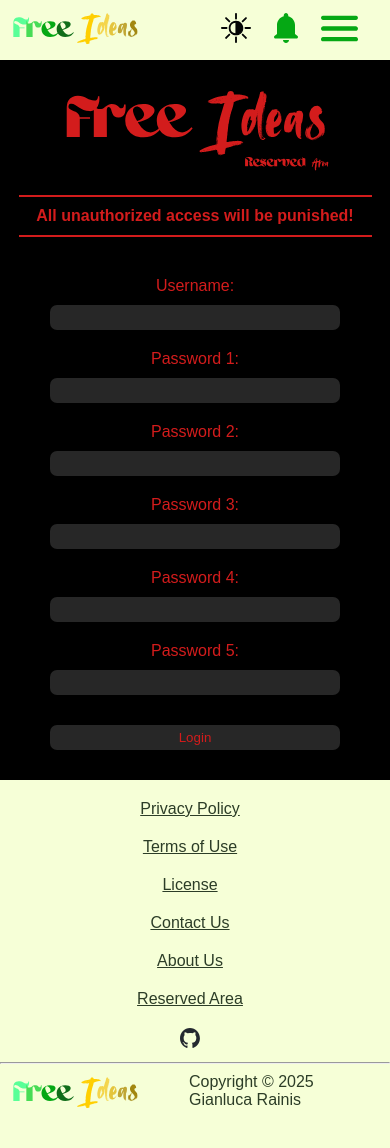
After one commit to gianluca-rainis/FreeIdeas, a PHP site: page /reservedArea.php in a window 390 px wide. The commit adds this page. Run offline with PHP 8.4, Linux system fonts and the light colour scheme; data that the repository does not hold is empty.

Commit message:
Added the reserved area login page. Changed the footer for mobiles. Fixed some bugs.

```diff
--- a/include/footer.php
+++ b/include/footer.php
@@ -8,6 +8,7 @@
     <li><a href="./license_info.php">License</a></li>
     <li><a href="./contacts.php">Contact Us</a></li>
     <li><a href="./about.php">About Us</a></li>
+    <li><a href="./reservedArea.php">Reserved Area</a></li>
     <li><a href="https://github.com/rainis-gianluca/FreeIdeas.git"><img src="./images/github.svg" alt="GitHub Logo" id="githubLogo"></a></li>
 </ul>
 <hr>
--- a/include/nav.php
+++ b/include/nav.php
@@ -38,11 +38,11 @@
                 <h2>Create your account</h2>
                 <p>Already have an account? <a class="signUp">Sign In!</a></p>
                 <form action="./api/signUp.php" method="POST" id="createAccountForm">
-                    <input type="text" id="firstName" spellcheck="false" placeholder="First Name" name="firstName" maxlength="255" required>
-                    <input type="text" id="lastName" spellcheck="false" placeholder="Last Name" name="lastName" maxlength="255" required>
-                    <input type="text" id="userNameSignIn" spellcheck="false" placeholder="Username" name="userName" maxlength="255" required>
+                    <input type="text" id="firstName" spellcheck="false" autocomplete="given-name" placeholder="First Name" name="firstName" maxlength="255" required>
+                    <input type="text" id="lastName" spellcheck="false" autocomplete="family-name" placeholder="Last Name" name="lastName" maxlength="255" required>
+                    <input type="text" id="userNameSignIn" spellcheck="false" autocomplete="username" placeholder="Username" name="userName" maxlength="255" required>
                     <input type="email" id="emailAreaSignIn" autocomplete="email" spellcheck="false" autocapitalize="off" placeholder="Email" maxlength="255" name="email" required>
-                    <input type="password" id="passwordAreaSignIn" autocomplete="current-password" placeholder="Password" name="password" maxlength="255" required>
+                    <input type="password" id="passwordAreaSignIn" autocomplete="new-password" placeholder="Password" name="password" maxlength="255" required>
                     <button type="button" class="toggle-password-visibility">
                         <svg width="16" height="12" viewBox="0 0 16 12" fill="none" xmlns="http://www.w3.org/2000/svg">
                             <path d="M10.5 6C10.5 7.38071 9.38071 8.5 8 8.5C6.61929 8.5 5.5 7.38071 5.5 6C5.5 4.61929 6.61929 3.5 8 3.5C9.38071 3.5 10.5 4.61929 10.5 6Z" fill="black"></path>
@@ -108,11 +108,11 @@
                     <h2>Create your account</h2>
                     <p>Already have an account? <a class="signUp">Sign In!</a></p>
                     <form action="./api/signUp.php" method="POST" id="createAccountFormMobile">
-                        <input type="text" id="firstNameMobile" spellcheck="false" placeholder="First Name" name="firstName" required>
-                        <input type="text" id="lastNameMobile" spellcheck="false" placeholder="Last Name" name="lastName" required>
-                        <input type="text" id="userNameSignInMobile" spellcheck="false" placeholder="Username" name="userName" required>
+                        <input type="text" id="firstNameMobile" spellcheck="false" autocomplete="given-name" placeholder="First Name" name="firstName" required>
+                        <input type="text" id="lastNameMobile" spellcheck="false" autocomplete="family-name" placeholder="Last Name" name="lastName" required>
+                        <input type="text" id="userNameSignInMobile" spellcheck="false" autocomplete="username" placeholder="Username" name="userName" required>
                         <input type="email" id="emailAreaSignUpMobile" autocomplete="email" spellcheck="false" autocapitalize="off" placeholder="Email" name="email" required>
-                        <input type="password" id="passwordAreaSignUpMobile" autocomplete="current-password" placeholder="Password" name="password" required>
+                        <input type="password" id="passwordAreaSignUpMobile" autocomplete="new-password" placeholder="Password" name="password" required>
                         <button type="button" class="toggle-password-visibility-mobile">
                             <svg width="16" height="12" viewBox="0 0 16 12" fill="none" xmlns="http://www.w3.org/2000/svg">
                                 <path d="M10.5 6C10.5 7.38071 9.38071 8.5 8 8.5C6.61929 8.5 5.5 7.38071 5.5 6C5.5 4.61929 6.61929 3.5 8 3.5C9.38071 3.5 10.5 4.61929 10.5 6Z" fill="black"></path>
--- /dev/null
+++ b/reservedArea.php
@@ -0,0 +1,76 @@
+<!--
+Author: Gianluca Rainis
+This project is licensed under the FreeIdeas License.
+You can find the license in the LICENSE file in the root directory of this project.
+Project: FreeIdeas
+FreeIdeas is a collection of free ideas for projects, apps, and websites that you can use to get inspired or to start your own project.
+-->
+<!DOCTYPE html>
+
+<html lang="en-US">
+    <head>
+        <?php
+            include('./include/head.php');
+        ?>
+
+        <!-- Dinamic head -->
+        <link rel="canonical" href="https://freeideas.duckdns.org/about.php" />
+    </head>
+
+    <body>
+        <nav id="nav">
+            <?php
+                include('./include/nav.php');
+            ?>
+        </nav>
+
+        <main id="reservedAreaMain">
+            <img src="./images/FreeIdeas_ReservedArea.svg" alt="FreeIdeas Logo" class="logo" />
+
+            <hr>
+            <h2>All unauthorized access will be punished!</h2>
+            <hr>
+
+            <form action="./api/reservedAreaLogin.php" method="POST" id="loginReservedAreaForm">
+                <ul>
+                    <li>
+                        <label for="usernameReservedArea">Username:</label>
+                        <input type="text" name="username" id="usernameReservedArea" autocomplete="username" required>
+                    </li>
+                    <li>
+                        <label for="password1ReservedArea">Password 1:</label>
+                        <input type="password" name="password1" id="password1ReservedArea" autocomplete="current-password" required>
+                    </li>
+                    <li>
+                        <label for="password2ReservedArea">Password 2:</label>
+                        <input type="password" name="password2" id="password2ReservedArea" autocomplete="current-password" required>
+                    </li>
+                    <li>
+                        <label for="password3ReservedArea">Password 3:</label>
+                        <input type="password" name="password3" id="password3ReservedArea" autocomplete="current-password" required>
+                    </li>
+                    <li>
+                        <label for="password4ReservedArea">Password 4:</label>
+                        <input type="password" name="password4" id="password4ReservedArea" autocomplete="current-password" required>
+                    </li>
+                    <li>
+                        <label for="password5ReservedArea">Password 5:</label>
+                        <input type="password" name="password5" id="password5ReservedArea" autocomplete="current-password" required>
+                    </li>
+                    <li>
+                        <input type="submit" value="Login" id="loginReservedArea">
+                    </li>
+                </ul>
+            </form>
+        </main>
+
+        <footer id="footer">
+            <?php
+                include('./include/footer.php');
+            ?>
+        </footer>
+
+        <script src="./scripts/reservedArea.js" defer></script>
+        <script src="./scripts/commonParts.js" defer></script>
+    </body>
+</html>
--- a/sitemap.xml
+++ b/sitemap.xml
@@ -31,6 +31,11 @@
   </url>
 
   <url>
+    <loc>https://freeideas.duckdns.org/reservedArea.php</loc>
+    <priority>0.80</priority>
+  </url>
+
+  <url>
     <loc>https://freeideas.duckdns.org/termsOfUse.php</loc>
     <priority>0.50</priority>
   </url>
--- a/styles/styles.css
+++ b/styles/styles.css
@@ -1642,6 +1642,48 @@ footer ul li a {
     margin-right: 30px;
 }
 
+/* RESERVED AREA */
+#reservedAreaMain {
+    background-color: #000000;
+    display: grid;
+    justify-content: center;
+    color: #d31c1c;
+    text-align: center;
+}
+
+#reservedAreaMain .logo {
+    justify-self: center;
+}
+
+#reservedAreaMain hr {
+    border: 1px solid #d31c1c;
+    margin: 10px;
+    justify-self: center;
+    width: 100%;
+}
+
+#reservedAreaMain ul {
+    list-style-type: none;
+    text-align: center;
+    margin: 30px;
+}
+
+#reservedAreaMain ul li {
+    display: flex;
+    flex-direction: column;
+    margin: 20px;
+    justify-content: space-around;
+}
+
+#reservedAreaMain ul li input {
+    padding: 5px;
+    color: #d31c1c;
+    background-color: #272727;
+    border: 0;
+    border-radius: 7px;
+    margin-top: 10px;
+}
+
 /* MEDIA QUERIES */
 /* WIDTH */
 @media screen and (min-width: 1201px) and (max-width: 1500px) {
@@ -1902,10 +1944,9 @@ footer ul li a {
 
     #footer ul {
         padding-right: 10px;
-    }
-
-    #footer ul li {
-        font-size: 12px;
+        display: grid;
+        grid-template-columns: 1fr 1fr;
+        justify-items: center;
     }
 
     #githubLogo {
@@ -2066,10 +2107,9 @@ footer ul li a {
 
     #footer ul {
         padding-right: 10px;
-    }
-
-    #footer ul li {
-        font-size: 12px;
+        display: grid;
+        grid-template-columns: 1fr 1fr;
+        justify-items: center;
     }
 
     #githubLogo {
@@ -2232,6 +2272,20 @@ footer ul li a {
     #newCommentText {
         width: 90%;
     }
+
+    /* Reserved area */
+    #reservedAreaMain .logo {
+        width: 80%;
+        justify-self: center;
+    }
+
+    #reservedAreaMain h2 {
+        font-size: 21px
+    }
+
+    #reservedAreaMain hr {
+        width: 90%;
+    }
 }
 
 @media screen and (max-width: 470px) {
@@ -2260,14 +2314,11 @@ footer ul li a {
     }
 
     #footer ul {
-        padding-right: 4px;
-        padding-left: 4px;
+        padding-right: 10px;
+        display: grid;
+        grid-template-columns: 1fr;
+        justify-items: center;
         margin-bottom: 10px;
-        gap: 10px;
-    }
-
-    #footer ul li {
-        font-size: 10px;
     }
 
     #githubLogo {
@@ -2489,6 +2540,20 @@ footer ul li a {
     #dangerAreaAccount input {
         font-size: medium;
     }
+
+    /* Reserved area */
+    #reservedAreaMain .logo {
+        width: 80%;
+        justify-self: center;
+    }
+
+    #reservedAreaMain h2 {
+        font-size: 100%
+    }
+
+    #reservedAreaMain hr {
+        width: 90%;
+    }
 }
 
 /* STYLES DON'T WORKS WELL WITH WIDTH < 320PX */
```
Also changed, not shown: api/TEMPInsertNewAccountForResArea.php (added, +19 -0 lines), api/reservedAreaLogin.php (added, +61 -0 lines), scripts/reservedArea.js (added, +51 -0 lines), README.md, images/FreeIdeas_ReservedArea.svg (added), images/logo/FreeIdeas_ReservedArea.svg (added).
